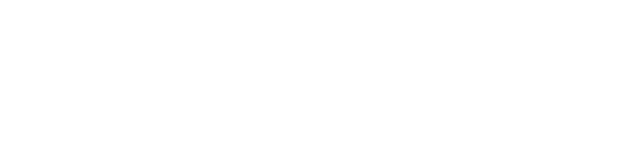
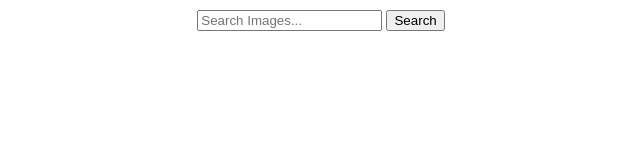
Before and after one commit to MaciejBratko/goit-js-hw-11, a website built with Vite: page src/index.html in a window 1280 px wide. Shown: the whole page, without its empty margins (319-959 px from the left). Built offline with nearby package versions, Linux system fonts and the light colour scheme.

Commit message:
search bar

```diff
--- a/src/css/styles.css
+++ b/src/css/styles.css
@@ -7,7 +7,7 @@
 @import url('https://fonts.googleapis.com/css2?family=Montserrat:ital,wght@0,100..900;1,100..900&display=swap');
 
 :root {
-  font-family: Inter, Avenir, Helvetica, Arial, sans-serif;
+  font-family: Montserrat;
   font-size: 16px;
   line-height: 24px;
   font-weight: 400;
--- a/src/index.html
+++ b/src/index.html
@@ -8,7 +8,17 @@
     <link rel="stylesheet" href="./css/styles.css" />
   </head>
   <body>
-    <section class="main"></section>
+    <section class="main">
+      <form>
+        <input
+          type="text"
+          name="searchBar"
+          id="searchBar"
+          placeholder="Search Images..."
+        />
+        <input type="button" value="Search" />
+      </form>
+    </section>
 
     <script type="module" src="./main.js"></script>
   </body>
```
